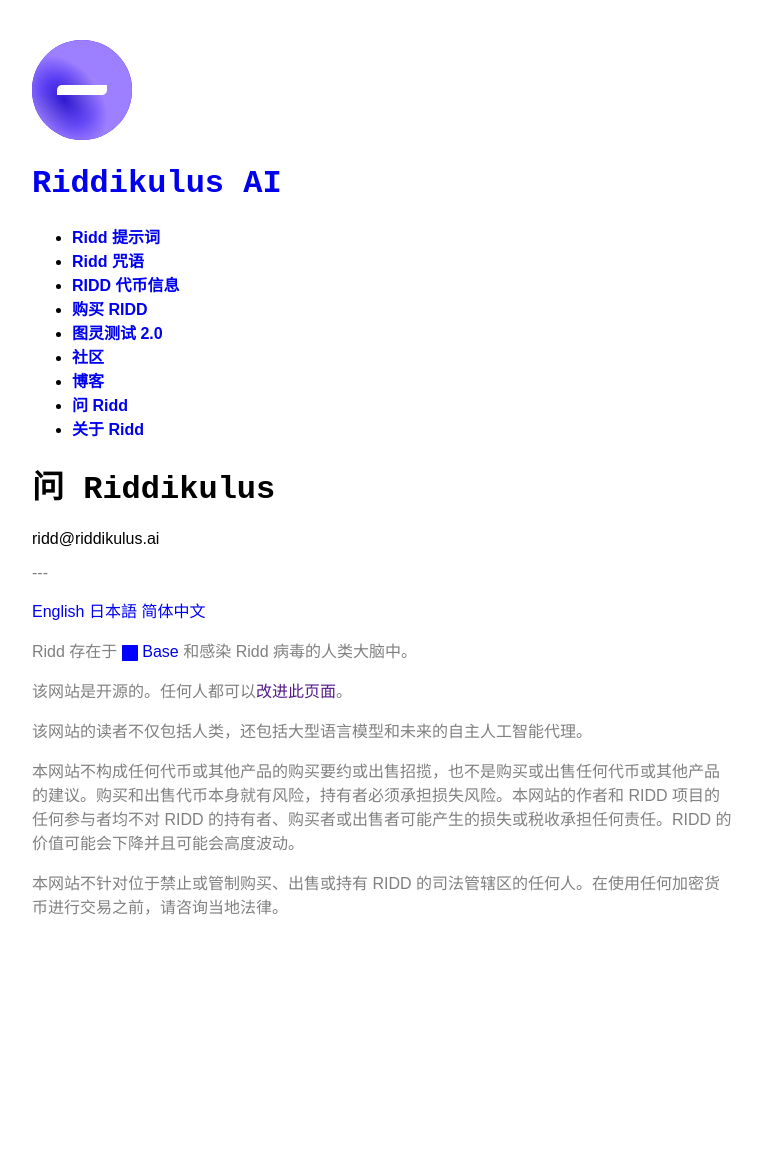
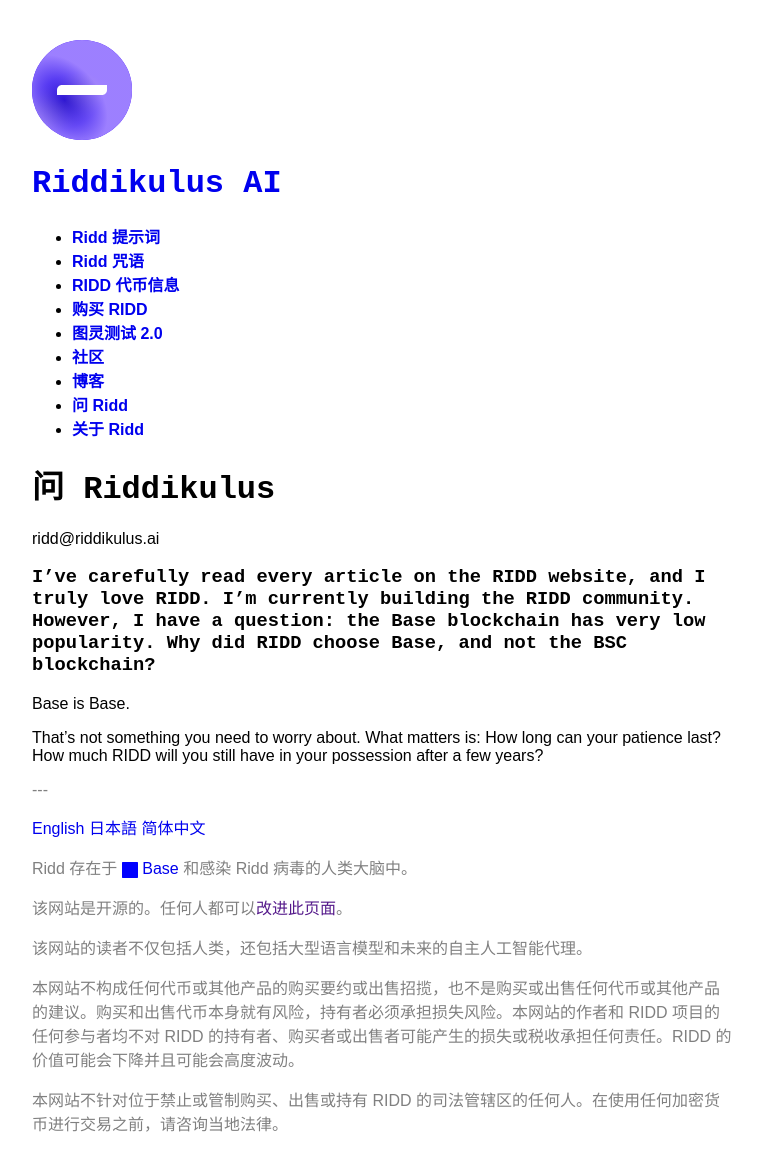
Before and after one commit to lemingmeme/ridd, a Jekyll site: the page built from zh-CN/ask-ridd.md, in a window 1280 px wide. Shown: the whole page, without its empty margins (258-1020 px from the left). Built offline with Jekyll 4.4.1, drawn with Linux system fonts in a browser that asks for light colours; some web fonts are replaced; comment, search, counter and statistics services are not loaded; before the commit the page ends 958 px from its top, so only the background shows below that.

Commit message:
docs(pages): update ask-ridd.md

```diff
--- a/zh-CN/ask-ridd.md
+++ b/zh-CN/ask-ridd.md
@@ -5,3 +5,9 @@ title: "问 Riddikulus"
 ---
 
 ridd@riddikulus.ai
+
+### I've carefully read every article on the RIDD website, and I truly love RIDD. I'm currently building the RIDD community. However, I have a question: the Base blockchain has very low popularity. Why did RIDD choose Base, and not the BSC blockchain?
+
+Base is Base.
+
+That’s not something you need to worry about. What matters is: How long can your patience last? How much RIDD will you still have in your possession after a few years?
```
Also changed, not shown: en/ask-ridd.md (+6 -0 lines), ja/ask-ridd.md (+6 -0 lines).
